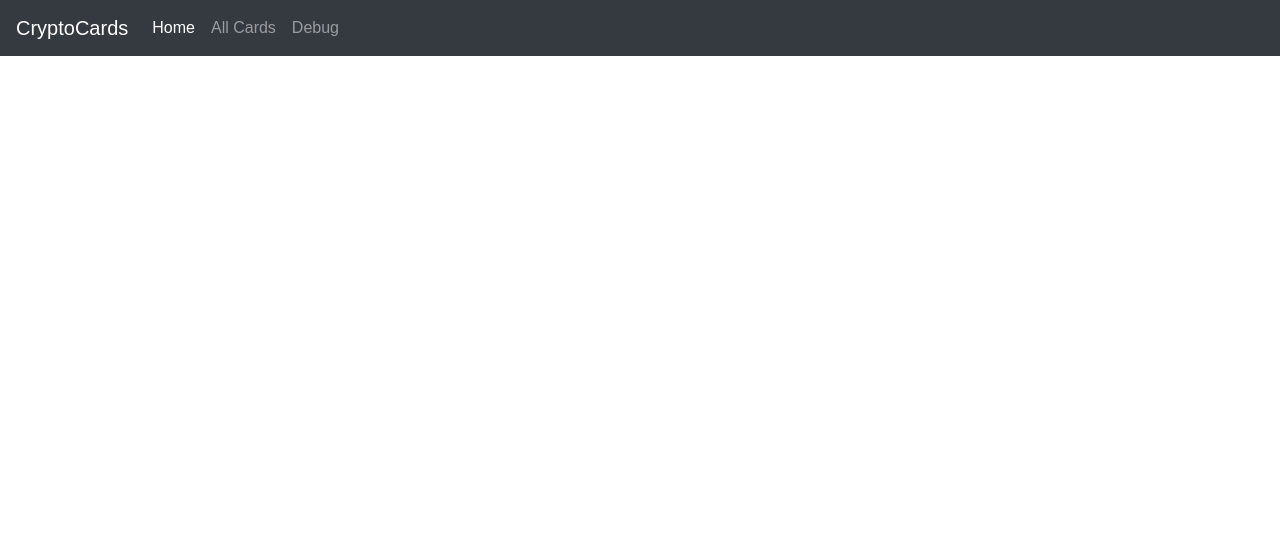
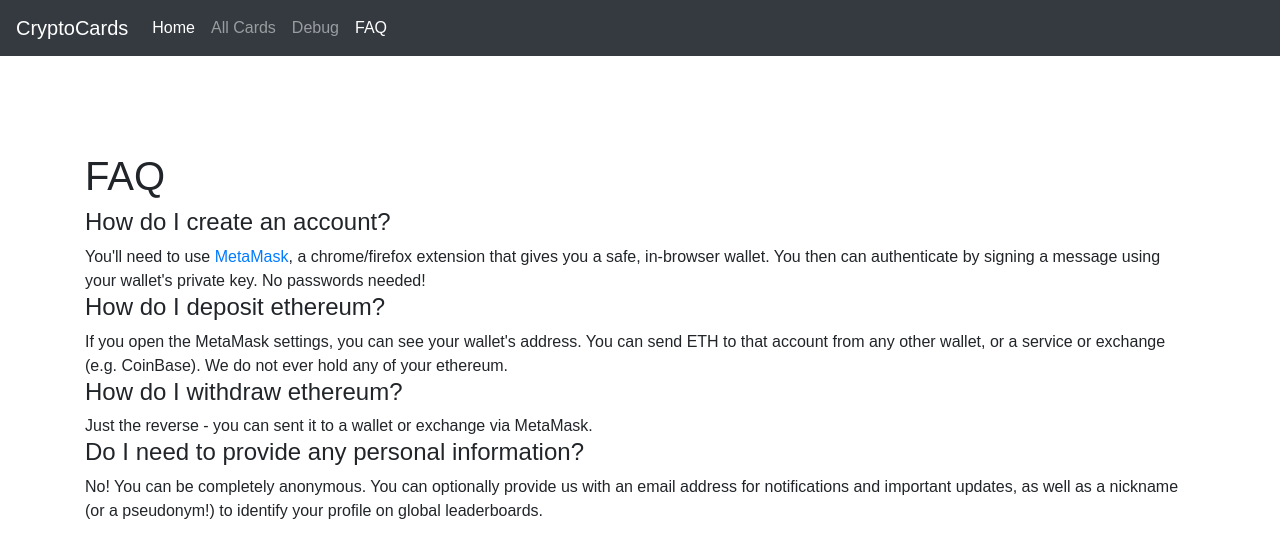
Before and after one commit to yumingchain/cryptocards, a React (Create React App) app in the folder frontend/: page /faq in a window 1280 px wide. Shown: the top 558 px of the page. Built offline with nearby package versions, Linux system fonts and the light colour scheme.

Commit message:
initial FAQ

```diff
--- a/frontend/src/App.js
+++ b/frontend/src/App.js
@@ -17,6 +17,7 @@ import Web3Initialization from './components/Web3Initialization';
 import { connect } from 'react-redux';
 import { ToastContainer } from 'react-toastify';
 import CardDetail from './pages/CardDetail';
+import FAQ from './pages/Static/FAQ';
 
 const PrivateRoute = ({
   component: Component,
@@ -64,6 +65,8 @@ const App = () => (
       <main role="main" className="container" style={{ paddingTop: '80px' }}>
         <Switch>
           <Route exact path="/" component={Home} />
+          <Route path="/faq" component={FAQ} />
+
           <Route path="/login" component={LoginPage} />
           <Route path="/debug" component={Debug} />
           <Route path="/cards" component={AllCards} />
--- a/frontend/src/components/Nav.js
+++ b/frontend/src/components/Nav.js
@@ -48,6 +48,11 @@ class Nav extends React.Component {
                   Debug
                 </NavLink>
               </li>
+              <li className="nav-item">
+                <NavLink to="/faq" className="nav-link">
+                  FAQ
+                </NavLink>
+              </li>
               {this.props.user.authenticated ? (
                 <li className="nav-item">
                   <div onClick={() => this.props.logout()} className="nav-link">
--- /dev/null
+++ b/frontend/src/pages/Static/FAQ.js
@@ -0,0 +1,39 @@
+import React, { Component } from 'react';
+
+export default class FAQ extends Component {
+  render() {
+    let items = [
+      {
+        title: 'How do I create an account?',
+        body:
+          "You'll need to use <a href='https://metamask.io/' target='_blank'/>MetaMask</a>, a chrome/firefox extension that gives you a safe, in-browser wallet. You then can authenticate by signing a message using your wallet's private key. No passwords needed!"
+      },
+      {
+        title: 'How do I deposit ethereum?',
+        body:
+          "If you open the MetaMask settings, you can see your wallet's address. You can send ETH to that account from any other wallet, or a service or exchange (e.g. CoinBase). We do not ever hold any of your ethereum."
+      },
+      {
+        title: 'How do I withdraw ethereum?',
+        body:
+          'Just the reverse - you can sent it to a wallet or exchange via MetaMask.'
+      },
+      {
+        title: 'Do I need to provide any personal information?',
+        body:
+          'No! You can be completely anonymous. You can optionally provide us with an email address for notifications and important updates, as well as a nickname (or a pseudonym!) to identify your profile on global leaderboards.'
+      }
+    ];
+    return (
+      <div>
+        <h1>FAQ</h1>
+        {items.map(i => (
+          <div>
+            <h4>{i.title}</h4>
+            <div dangerouslySetInnerHTML={{ __html: i.body }} />
+          </div>
+        ))}
+      </div>
+    );
+  }
+}
```
